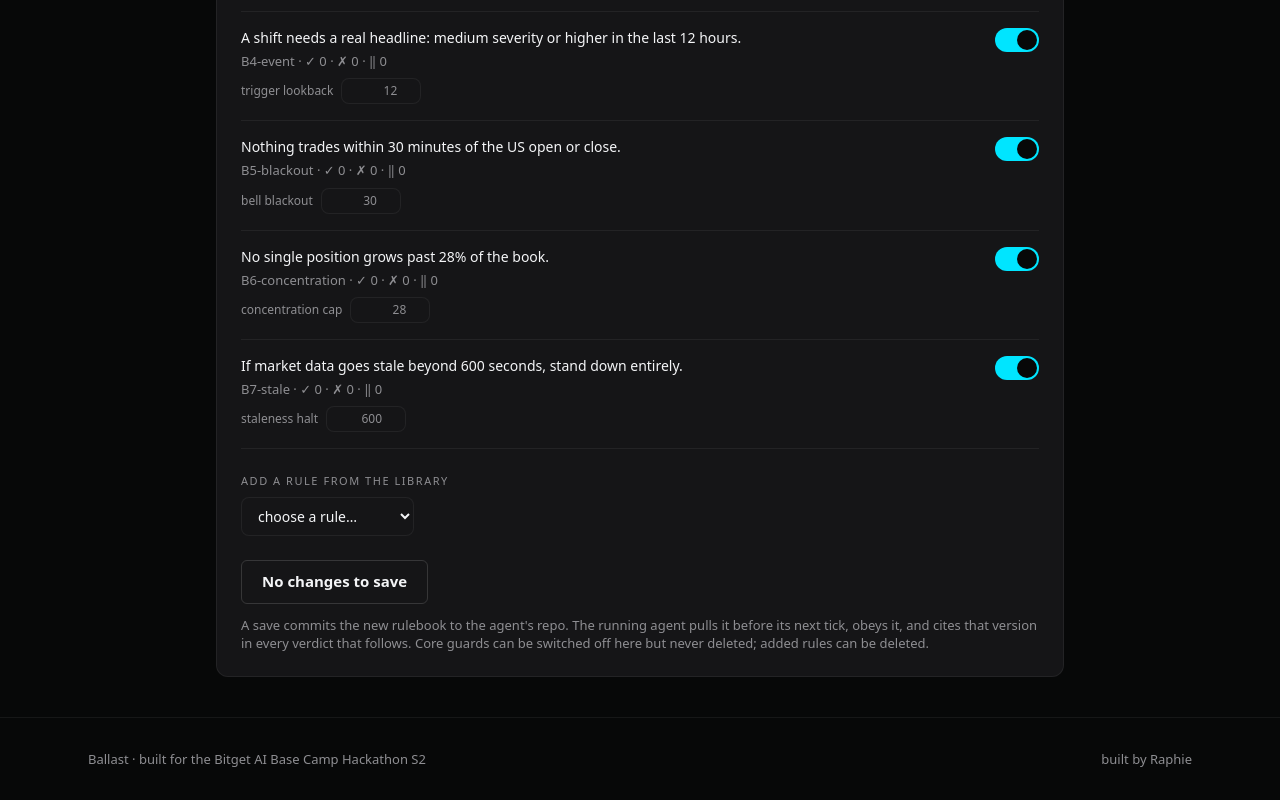
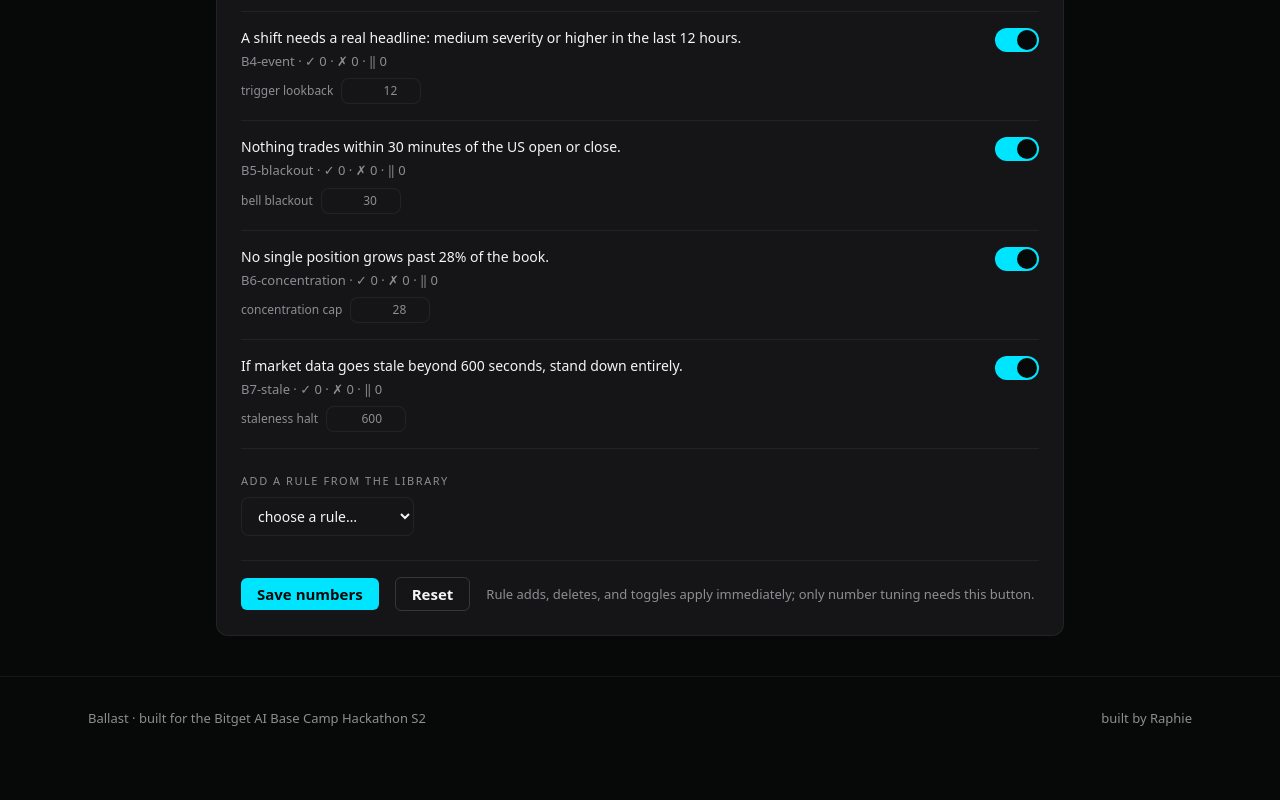
Before and after one commit to A-Raphie/ballast, a Next.js app: page /policy in a window 1280 px wide. Shown: the part 703-1503 px from the top of the page. After the commit the page ends 1462 px from the top, so only its background shows below. Built offline with nearby package versions, Linux system fonts and the light colour scheme; a web font is replaced by a local one.

Commit message:
rules UX: adds/deletes/toggles apply immediately (survive refresh), numbers behind their own save button, picker row cleaned

```diff
--- a/app/policy/page.tsx
+++ b/app/policy/page.tsx
@@ -12,6 +12,7 @@ export default async function PolicyPage() {
     readLedger(),
   ]);
 
+  const selfHosted = !process.env.NETLIFY;
   return (
     <main className="mx-auto max-w-4xl px-6 py-10">
       <h1 className="font-[family-name:var(--font-display)] text-3xl font-bold tracking-tight">
@@ -30,7 +31,7 @@ export default async function PolicyPage() {
           </h2>
         </div>
         <PolicyBoard
-          version={policy.version}
+          selfHosted={selfHosted}
           targets={policy.targets}
           knobs={policy.knobs}
           coreClauses={policy.clauses.map((c) => ({ id: c.id, text: c.text, threshold: c.threshold, enabled: c.enabled !== false }))}
--- a/app/policy/policy-board.tsx
+++ b/app/policy/policy-board.tsx
@@ -1,8 +1,10 @@
 "use client";
 
-// The rule board: read the rulebook, tune numbers, switch rules on/off, add
-// rules from the library, delete added rules. One Save = one commit to the
-// agent's repo + one policy_change event in the ledger.
+// The rule board.
+//   Structural actions (add / delete / toggle a rule) APPLY IMMEDIATELY: each
+//   one commits the rulebook to the agent's repo and is recorded in the ledger,
+//   so rules survive refresh by design.
+//   Number tuning stays staged behind "Save rules" (one commit for the batch).
 // Unit scaling: pct/pp knobs display in human units (65, 2.5, 10) and save as
 // fractions (0.65, 0.025, 0.1).
 
@@ -52,24 +54,34 @@ const ADDABLE: Record<string, { label: string; hint: string; params: Record<stri
   },
 };
 
+async function post(body: Record<string, unknown>): Promise<{ ok: boolean; error?: string; version?: string }> {
+  const res = await fetch("/api/policy", {
+    method: "POST",
+    headers: { "content-type": "application/json" },
+    body: JSON.stringify(body),
+  });
+  const json = await res.json();
+  if (!res.ok || !json.ok) return { ok: false, error: json.error ?? `HTTP ${res.status}` };
+  return { ok: true, version: json.version };
+}
+
 export function PolicyBoard({
-  version,
   targets,
   knobs,
   coreClauses,
   library,
   stats,
+  selfHosted,
 }: {
-  version: string;
   targets: { rtokenPct: number; hedgePct: number; usdtPct: number };
   knobs: Record<string, number>;
   coreClauses: { id: string; text: string; threshold: string; enabled: boolean }[];
   library: LibraryRow[];
   stats: Record<string, { pass: number; fail: number; halt: number }>;
+  selfHosted: boolean;
 }) {
   const router = useRouter();
 
-  // staged display values for numbers (keyed "group.key")
   const initialNums: Record<string, { v: number; f: Format }> = {
     "targets.rtokenPct": { v: toDisplay(targets.rtokenPct, "pct"), f: "pct" },
     "targets.hedgePct": { v: toDisplay(targets.hedgePct, "pct"), f: "pct" },
@@ -84,15 +96,8 @@ export function PolicyBoard({
     "knobs.staleMaxSeconds": { v: knobs.staleMaxSeconds, f: "num" },
   };
   const [nums, setNums] = useState(initialNums);
-  const [enabled, setEnabled] = useState<Record<string, boolean>>(
-    Object.fromEntries(coreClauses.map((c) => [c.id, c.enabled])),
-  );
-  const [lib, setLib] = useState<LibraryRow[]>(library.map((c) => ({ ...c })));
-  const [removedIds, setRemovedIds] = useState<string[]>([]);
-  const [added, setAdded] = useState<{ type: string; params: Record<string, number>; text: string }[]>([]);
-  const [addType, setAddType] = useState<string>("");
-  const [addParams, setAddParams] = useState<Record<string, number>>({});
-  const [status, setStatus] = useState<{ kind: "idle" | "saving" | "ok" | "error"; message?: string }>({ kind: "idle" });
+  const [busy, setBusy] = useState<string | null>(null);
+  const [status, setStatus] = useState<{ kind: "idle" | "ok" | "error"; message?: string } | null>(null);
 
   const val = (key: string): number => nums[key]?.v ?? 0;
   const fmt = (key: string): Format => nums[key]?.f ?? "num";
@@ -101,9 +106,38 @@ export function PolicyBoard({
     const v = val(key);
     return f === "pct" && !Number.isInteger(v) ? v.toFixed(1) : String(v);
   };
-  const setNum = (key: string, v: number) => setNums((s) => ({ ...s, [key]: { ...s[key], v } }));
+  const setNum = (key: string, v: number) => setNums((s) => ({ ...s, [key]: { ...(s[key] ?? { f: "num" as Format }), v } }));
 
-  // core rule sentences (values from staged state)
+  const numbersDirty = Object.entries(initialNums).some(([k, init]) => nums[k]?.v !== init.v);
+  const [numbersSaving, setNumbersSaving] = useState(false);
+  async function saveNumbers() {
+    setNumbersSaving(true);
+    const r = await post({
+      targets: {
+        rtokenPct: toStored(val("targets.rtokenPct"), fmt("targets.rtokenPct")),
+        hedgePct: toStored(val("targets.hedgePct"), fmt("targets.hedgePct")),
+        usdtPct: toStored(val("targets.usdtPct"), fmt("targets.usdtPct")),
+      },
+      knobs: {
+        driftPp: toStored(val("knobs.driftPp"), fmt("knobs.driftPp")),
+        drawdownMax: toStored(val("knobs.drawdownMax"), fmt("knobs.drawdownMax")),
+        hedgeBandMin: toStored(val("knobs.hedgeBandMin"), fmt("knobs.hedgeBandMin")),
+        hedgeBandMax: toStored(val("knobs.hedgeBandMax"), fmt("knobs.hedgeBandMax")),
+        eventLookbackHours: val("knobs.eventLookbackHours"),
+        blackoutMinutes: val("knobs.blackoutMinutes"),
+        concentrationMax: toStored(val("knobs.concentrationMax"), fmt("knobs.concentrationMax")),
+        staleMaxSeconds: val("knobs.staleMaxSeconds"),
+      },
+    });
+    setNumbersSaving(false);
+    if (!r.ok) {
+      setStatus({ kind: "error", message: r.error ?? "failed" });
+      return;
+    }
+    setStatus({ kind: "ok", message: `Numbers saved (policy v${r.version}). The agent obeys them before its next tick.` });
+    router.refresh();
+  }
+
   const coreRules: CoreRule[] = [
     {
       id: "targets",
@@ -162,66 +196,39 @@ export function PolicyBoard({
     },
   ];
 
-  const dirty =
-    Object.entries(initialNums).some(([k, init]) => nums[k]?.v !== init.v) ||
-    coreClauses.some((c) => enabled[c.id] !== c.enabled) ||
-    removedIds.length > 0 ||
-    added.length > 0;
+  const stat = (id: string) => stats[id] ?? { pass: 0, fail: 0, halt: 0 };
 
-  async function save() {
-    setStatus({ kind: "saving" });
-    const body: Record<string, unknown> = {
-      targets: {
-        rtokenPct: toStored(val("targets.rtokenPct"), fmt("targets.rtokenPct")),
-        hedgePct: toStored(val("targets.hedgePct"), fmt("targets.hedgePct")),
-        usdtPct: toStored(val("targets.usdtPct"), fmt("targets.usdtPct")),
-      },
-      knobs: {
-        driftPp: toStored(val("knobs.driftPp"), fmt("knobs.driftPp")),
-        drawdownMax: toStored(val("knobs.drawdownMax"), fmt("knobs.drawdownMax")),
-        hedgeBandMin: toStored(val("knobs.hedgeBandMin"), fmt("knobs.hedgeBandMin")),
-        hedgeBandMax: toStored(val("knobs.hedgeBandMax"), fmt("knobs.hedgeBandMax")),
-        eventLookbackHours: val("knobs.eventLookbackHours"),
-        blackoutMinutes: val("knobs.blackoutMinutes"),
-        concentrationMax: toStored(val("knobs.concentrationMax"), fmt("knobs.concentrationMax")),
-        staleMaxSeconds: val("knobs.staleMaxSeconds"),
-      },
-    };
-    const toggles = coreClauses
-      .filter((c) => enabled[c.id] !== c.enabled)
-      .map((c) => ({ id: c.id, enabled: enabled[c.id] }));
-    if (toggles.length > 0) body.setClauseEnabled = toggles;
-    if (removedIds.length > 0) body.removeClauses = removedIds.map((id) => ({ id }));
-    if (added.length > 0) body.addClauses = added.map((a) => ({ type: a.type, params: a.params }));
-    try {
-      const res = await fetch("/api/policy", {
-        method: "POST",
-        headers: { "content-type": "application/json" },
-        body: JSON.stringify(body),
-      });
-      const json = await res.json();
-      if (!res.ok || !json.ok) {
-        setStatus({ kind: "error", message: json.error ?? `HTTP ${res.status}` });
-        return;
-      }
-      setStatus({
-        kind: "ok",
-        message: `Saved as policy v${json.version}. The running agent pulls it before its next tick (within 15 minutes), and the change is recorded in the ledger.`,
-      });
+  // structural actions apply immediately (each its own repo commit + ledger event)
+  async function apply(body: Record<string, unknown>, what: string) {
+    setBusy(what);
+    setStatus({ kind: "ok", message: `${what}…` });
+    const r = await post(body);
+    if (!r.ok) {
+      setStatus({ kind: "error", message: r.error ?? "failed" });
+    } else {
+      setStatus({ kind: "ok", message: `${what}: done (policy v${r.version}). The agent pulls it before its next tick.` });
       router.refresh();
-    } catch (e) {
-      setStatus({ kind: "error", message: String(e).slice(0, 120) });
     }
+    setBusy(null);
   }
+  const toggleClause = (id: string, current: boolean) =>
+    apply({ setClauseEnabled: [{ id, enabled: !current }] }, current ? `disabling ${id}` : `enabling ${id}`);
+  const deleteRule = (id: string) => apply({ removeClauses: [{ id }] }, `deleting ${id}`);
+  const addRule = () => {
+    const spec = ADDABLE[addType];
+    if (!spec) return;
+    const params = Object.fromEntries(Object.entries(spec.params).map(([k, p]) => [k, addParams[k] ?? p.def]));
+    return apply({ addClauses: [{ type: addType, params }] }, `adding ${spec.label}`);
+  };
 
-  const coreRuleFor = (id: string) => coreRules.find((r) => r.id === id);
-  const stat = (id: string) => stats[id] ?? { pass: 0, fail: 0, halt: 0 };
+  const [addType, setAddType] = useState<string>("");
+  const [addParams, setAddParams] = useState<Record<string, number>>({});
 
   return (
     <div>
       {coreRules.map((r) => {
         const clause = coreClauses.find((c) => c.id === r.id);
-        const on = r.toggle ? enabled[r.id] !== false : true;
+        const on = clause ? clause.enabled : true;
         const s = clause ? stat(clause.id) : null;
         return (
           <div key={r.id} className={`border-b border-[var(--border-default)] py-4 ${on ? "" : "opacity-50"}`}>
@@ -238,15 +245,16 @@ export function PolicyBoard({
                 <button
                   role="switch"
                   aria-checked={on}
-                  aria-label={`toggle: ${r.sentence}`}
-                  onClick={() => setEnabled((prev) => ({ ...prev, [r.id]: !on }))}
-                  className={`relative h-6 w-11 shrink-0 rounded-full transition-colors ${on ? "bg-[var(--decision)]" : "border border-[var(--border-strong)] bg-[var(--bg-raised)]"}`}
+                  aria-label={`toggle: ${r.sentence.slice(0, 40)}`}
+                  onClick={() => toggleClause(r.id, on)}
+                  disabled={busy !== null}
+                  className={`relative h-6 w-11 shrink-0 rounded-full transition-colors disabled:opacity-50 ${on ? "bg-[var(--decision)]" : "border border-[var(--border-strong)] bg-[var(--bg-raised)]"}`}
                 >
                   <span className={`absolute top-0.5 h-5 w-5 rounded-full bg-[var(--bg-base)] transition-all ${on ? "left-[22px]" : "left-0.5"}`} />
                 </button>
               )}
             </div>
-            {r.inputs.length > 0 && on && (
+            {on && r.inputs.length > 0 && (
               <div className="mt-2 flex flex-wrap gap-x-6 gap-y-2">
                 {r.inputs.map((inp) => (
                   <label key={inp.key} className="flex items-baseline gap-2 text-xs text-[var(--text-secondary)]">
@@ -267,11 +275,11 @@ export function PolicyBoard({
         );
       })}
 
-      {lib.length > 0 && (
+      {library.length > 0 && (
         <div className="mt-6">
           <div className="micro mb-3">Added rules</div>
-          {lib.map((c) => {
-            const on = enabled[c.id] !== false && c.enabled !== false;
+          {library.map((c) => {
+            const on = c.enabled;
             return (
               <div key={c.id} className={`mb-3 border-b border-[var(--border-default)] pb-3 ${on ? "" : "opacity-50"}`}>
                 <div className="flex flex-wrap items-start justify-between gap-2">
@@ -286,16 +294,15 @@ export function PolicyBoard({
                       role="switch"
                       aria-checked={on}
                       aria-label={`toggle ${c.id}`}
-                      onClick={() => setEnabled((s) => ({ ...s, [c.id]: !on }))}
-                      className={`relative h-5 w-9 shrink-0 rounded-full transition-colors ${on ? "bg-[var(--decision)]" : "border border-[var(--border-strong)] bg-[var(--bg-raised)]"}`}
+                      onClick={() => toggleClause(c.id, on)}
+                      disabled={busy !== null}
+                      className={`relative h-5 w-9 shrink-0 rounded-full transition-colors disabled:opacity-50 ${on ? "bg-[var(--decision)]" : "border border-[var(--border-strong)] bg-[var(--bg-raised)]"}`}
                     >
                       <span className={`absolute top-0.5 h-4 w-4 rounded-full bg-[var(--bg-base)] transition-all ${on ? "left-[18px]" : "left-0.5"}`} />
                     </button>
                     <button
-                      onClick={() => {
-                        setRemovedIds((r) => [...r, c.id]);
-                        setLib((l) => l.filter((x) => x.id !== c.id));
-                      }}
+                      onClick={() => deleteRule(c.id)}
+                      disabled={busy !== null}
                       className="btn btn-ghost !min-h-0 !px-3 !py-1 text-xs text-[var(--status-deny)]"
                     >
                       Delete
@@ -342,53 +349,29 @@ export function PolicyBoard({
               </label>
             ))}
           {addType && (
-            <button
-              onClick={() => {
-                const spec = ADDABLE[addType];
-                const params = Object.fromEntries(Object.entries(spec.params).map(([k, p]) => [k, addParams[k] ?? p.def]));
-                const text = Object.entries(ADDABLE[addType].params)
-                  .map(([k, p]) => `${p.label} ${params[k]}${p.format === "pct" ? "%" : ""}`)
-                  .join(", ");
-                setAdded((a) => [...a, { type: addType, params, text: `${spec.label}: ${text}` }]);
-                setAddType("");
-                setAddParams({});
-              }}
-              className="btn btn-ghost !min-h-0 !px-3 !py-1.5 text-xs"
-            >
-              Add
+            <button onClick={addRule} disabled={busy !== null} className="btn btn-primary !min-h-0 !px-4 !py-1.5 text-xs">
+              {busy === `adding ${ADDABLE[addType].label}` ? "Adding…" : "Add rule"}
             </button>
           )}
         </div>
-        {added.length > 0 && (
-          <ul className="mt-3 space-y-1">
-            {added.map((a, i) => (
-              <li key={i} className="caption flex items-center justify-between">
-                <span>
-                  + {a.text} <span className="text-[var(--text-muted)]">(will be added on save)</span>
-                </span>
-                <button onClick={() => setAdded((arr) => arr.filter((_, j) => j !== i))} className="caption underline">
-                  remove
-                </button>
-              </li>
-            ))}
-          </ul>
-        )}
+        {busy && <p className="caption mt-2 text-[var(--text-secondary)]">{busy} — committing to the agent's repo…</p>}
+        {status && status.kind === "ok" && <p className="caption mt-2 text-[var(--status-pass)]">{status.message}</p>}
+        {status && status.kind === "error" && <p className="caption mt-2 text-[var(--status-deny)]">{status.message}</p>}
       </div>
 
-      <div className="mt-6 flex items-center gap-4">
-        <button onClick={save} disabled={status.kind === "saving"} className="btn btn-ghost font-semibold">
-          {status.kind === "saving" ? "Saving…" : dirty ? "Save rules" : "No changes to save"}
+      <div className="mt-6 flex flex-wrap items-center gap-4 border-t border-[var(--border-default)] pt-4">
+        <button onClick={saveNumbers} disabled={!numbersDirty || numbersSaving} className="btn btn-primary !min-h-0 !px-4 !py-1.5 text-xs">
+          {numbersSaving ? "Saving…" : "Save numbers"}
         </button>
-        {dirty && status.kind !== "saving" && <span className="micro text-[var(--status-deny)]">unsaved changes</span>}
-        {status.kind === "ok" && <span className="caption text-[var(--status-pass)]">{status.message}</span>}
-        {status.kind === "error" && <span className="caption text-[var(--status-deny)]">{status.message}</span>}
+        <button onClick={() => setNums(initialNums)} disabled={!numbersDirty || numbersSaving} className="btn btn-ghost !min-h-0 !px-4 !py-1.5 text-xs">
+          Reset
+        </button>
+        {numbersSaving && <span className="micro text-[var(--text-secondary)]">saving…</span>}
+        {!numbersSaving && numbersDirty && <span className="micro text-[var(--status-deny)]">unsaved number changes</span>}
+        <span className="caption text-[var(--text-muted)]">
+          Rule adds, deletes, and toggles apply immediately; only number tuning needs this button.
+        </span>
       </div>
-      <p className="caption mt-3">
-        A save commits the new rulebook to the agent's repo. The running agent pulls it before
-        its next tick, obeys it, and cites that version in every verdict that follows. Core
-        guards can be switched off here but never deleted; added rules can be deleted.
-      </p>
-      <span className="hidden">{version}</span>
     </div>
   );
 }
```
